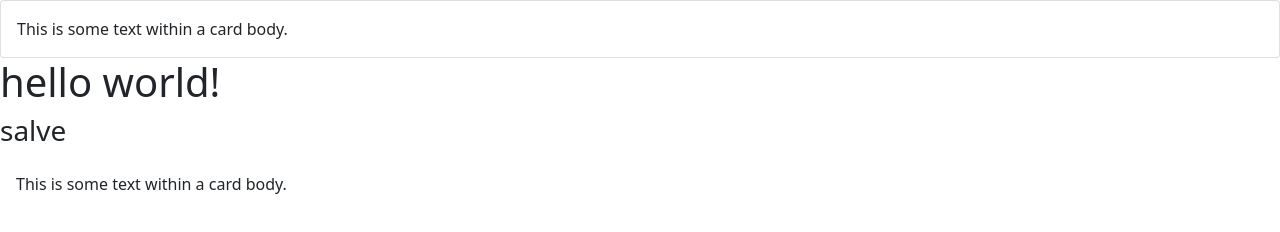
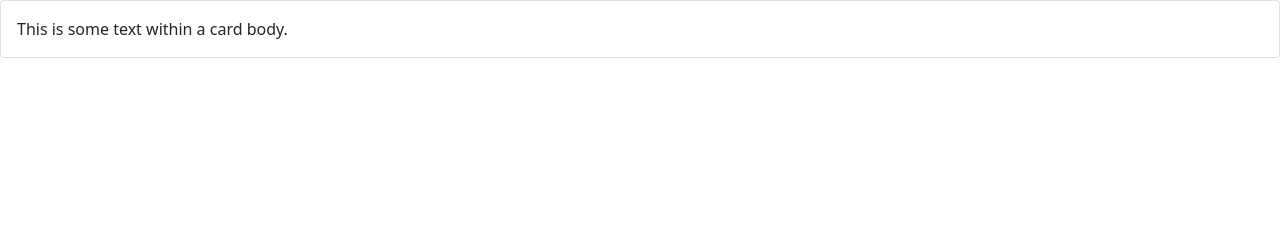
Before and after one commit to antoniolaikauf/esercitazione, a plain HTML site: page index.html in a window 1280 px wide. Drawn offline with nearby package versions, Linux system fonts and the light colour scheme.

Commit message:
configurazione

```diff
--- a/index.html
+++ b/index.html
@@ -18,13 +18,5 @@
           This is some text within a card body.
         </div>
       </div>
-
-      <h1>hello world!</h1>
-
-</body>
-</html>
-      <h3>salve</h3>
-      <div class="card-body">This is some text within a card body.</div>
-    </div>
   </body>
 </html>
```
